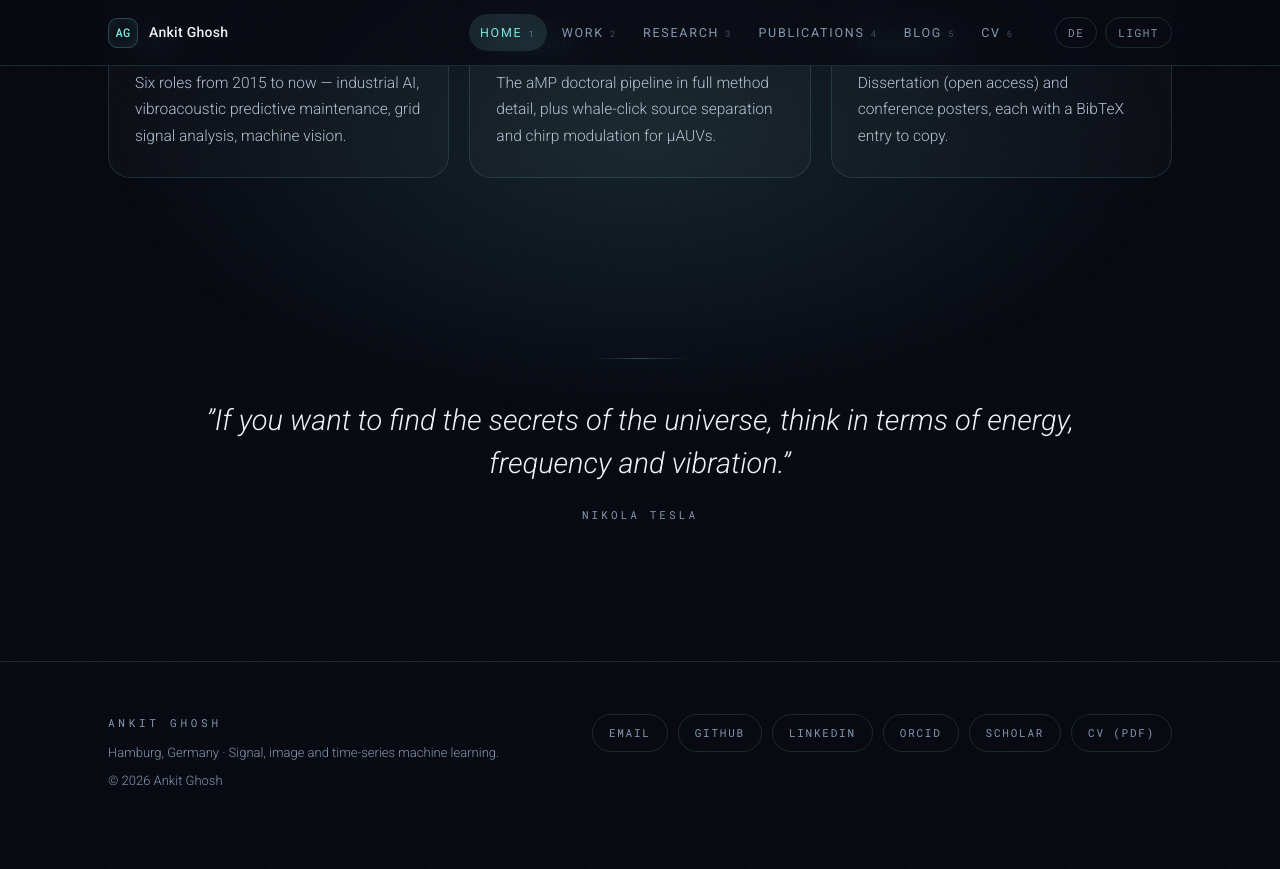
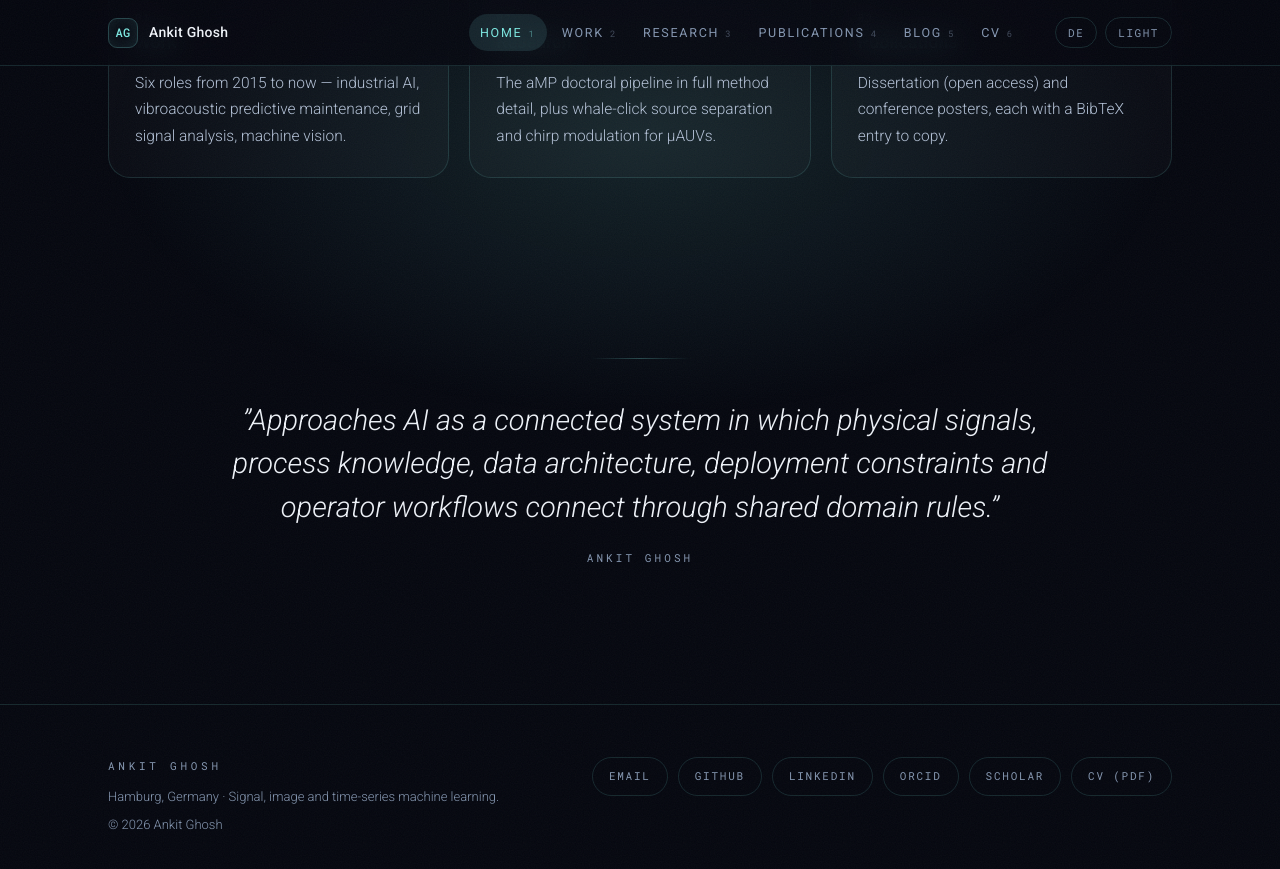
Before and after one commit to arcan-3/arcan-3.github.io, a Jekyll site: the page index.html, which Jekyll copies as it is, in a window 1280 px wide and 900 px high, scrolled down 2462 px. Shown: the top 869 px of the window. Built offline with Jekyll 4.4.1, drawn with Linux system fonts in a browser that asks for light colours.

Commit message:
Swap epigraph; generalise pilot description

```diff
--- a/index.html
+++ b/index.html
@@ -150,8 +150,9 @@
   <section class="quote">
     <div class="wrap rv">
       <div class="rule" style="width:100px;margin:0 auto 40px"></div>
-      <p>”If you want to find the secrets of the universe, think in terms of energy, frequency and vibration.”</p>
-      <cite>Nikola Tesla</cite>
+      <p lang="en">”Approaches AI as a connected system in which physical signals, process knowledge, data architecture, deployment constraints and operator workflows connect through shared domain rules.”</p>
+      <p lang="de">”Approaches AI as a connected system in which physical signals, process knowledge, data architecture, deployment constraints and operator workflows connect through shared domain rules.”</p>
+      <cite>Ankit Ghosh</cite>
     </div>
   </section>
 </main>
```
